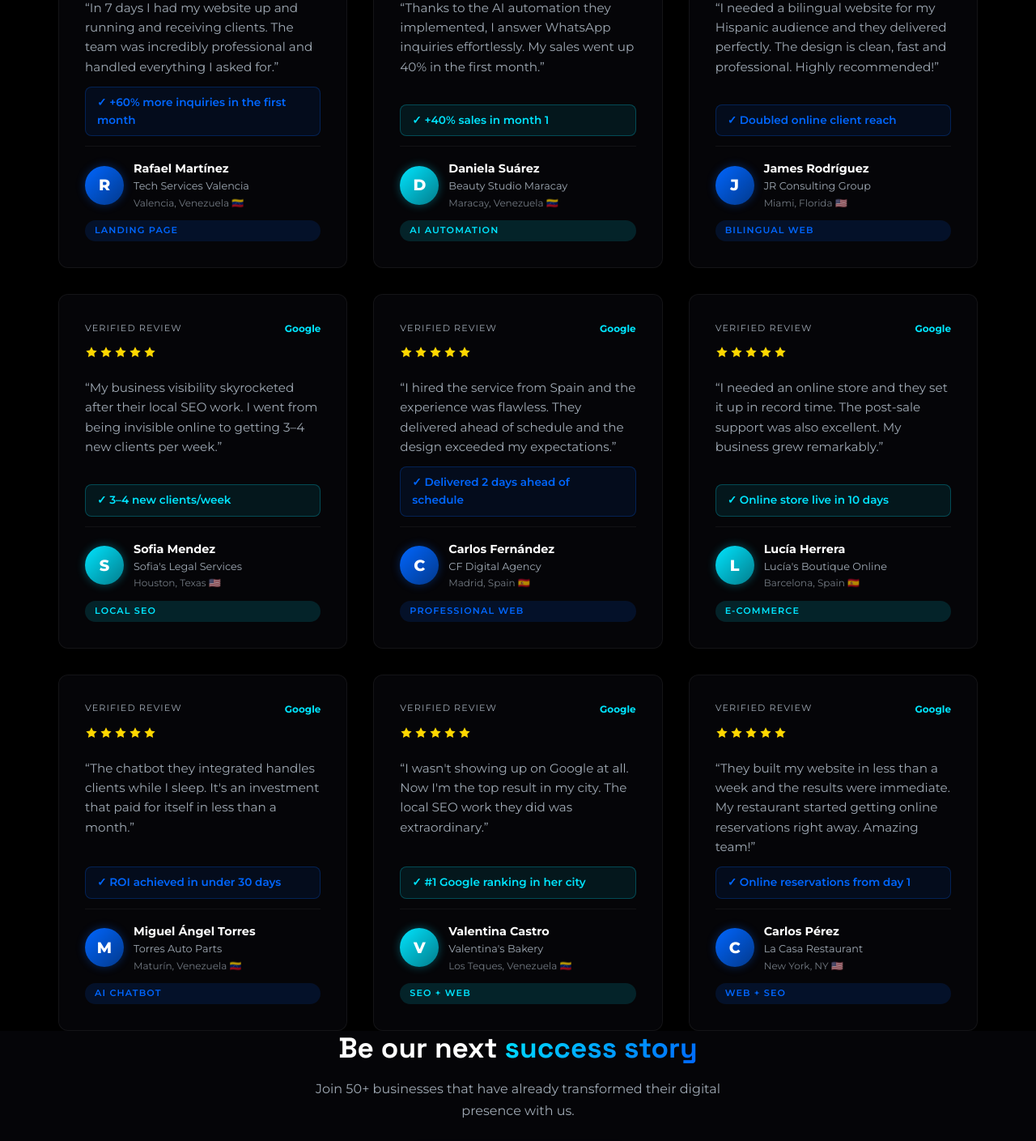
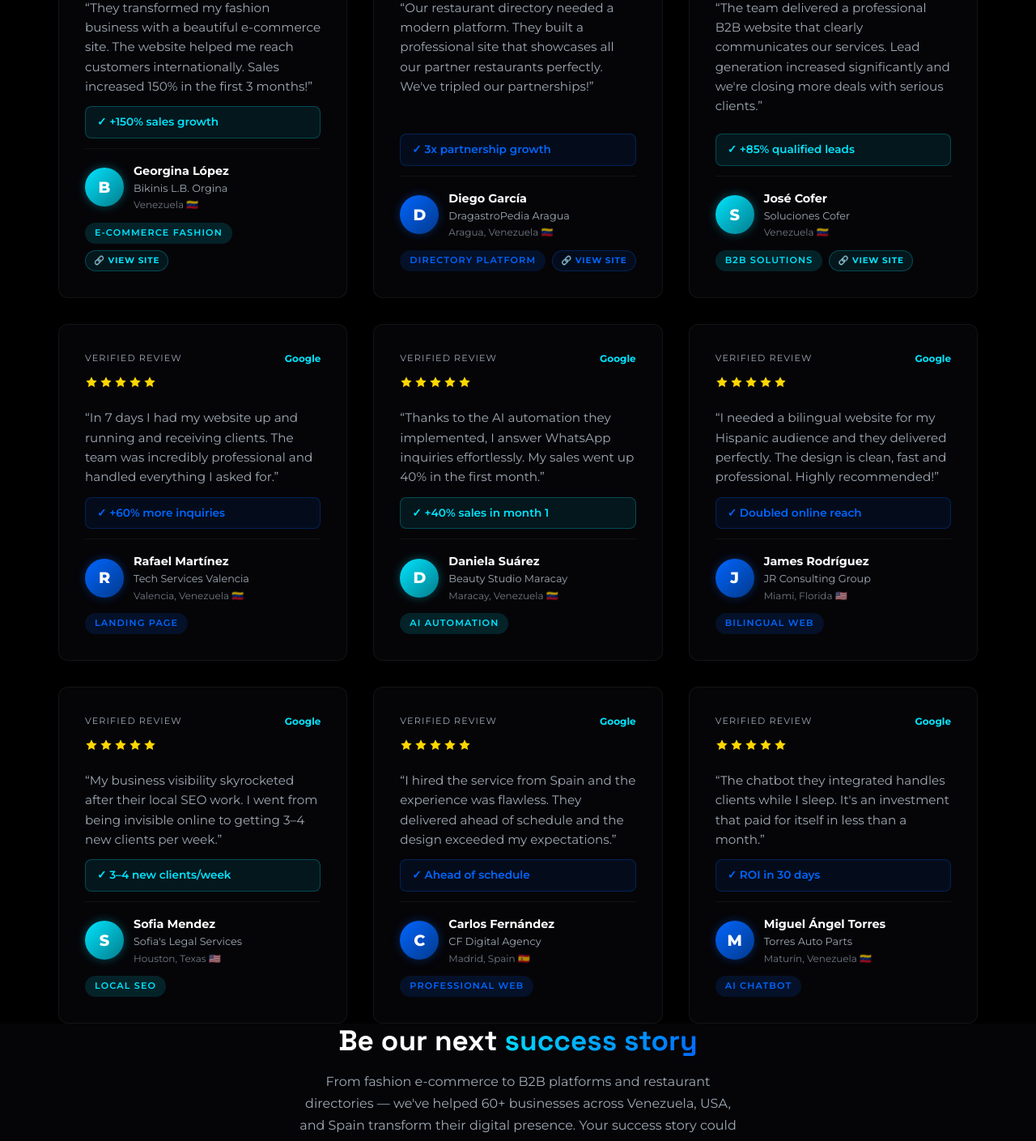
Before and after one commit to rafagax/proyecto-web, a React (Vite) app: page /our-clients in a window 1280 px wide. Shown: the part 960-2369 px from the top of the page at 81% size. Built offline with nearby package versions, Linux system fonts and the light colour scheme.

Commit message:
clientes pag construidas claude

```diff
--- a/src/pages/OurClients.jsx
+++ b/src/pages/OurClients.jsx
@@ -3,6 +3,42 @@ import { Link } from 'react-router-dom';
 import { updateMetaTags } from '../utils/seo';
 
 const clients = [
+  {
+    name: "Georgina López",
+    business: "Bikinis L.B. Orgina",
+    location: "Venezuela 🇻🇪",
+    quote: "They transformed my fashion business with a beautiful e-commerce site. The website helped me reach customers internationally. Sales increased 150% in the first 3 months!",
+    initial: "B",
+    service: "E-Commerce Fashion",
+    result: "+150% sales growth",
+    color: "#00e5ff",
+    website: "https://bikinislborgina.vercel.app/",
+    websiteLabel: "View Site"
+  },
+  {
+    name: "Diego García",
+    business: "DragastroPedia Aragua",
+    location: "Aragua, Venezuela 🇻🇪",
+    quote: "Our restaurant directory needed a modern platform. They built a professional site that showcases all our partner restaurants perfectly. We've tripled our partnerships!",
+    initial: "D",
+    service: "Directory Platform",
+    result: "3x partnership growth",
+    color: "#0066ff",
+    website: "https://dragastropedia-aragua.com/",
+    websiteLabel: "View Site"
+  },
+  {
+    name: "José Cofer",
+    business: "Soluciones Cofer",
+    location: "Venezuela 🇻🇪",
+    quote: "The team delivered a professional B2B website that clearly communicates our services. Lead generation increased significantly and we're closing more deals with serious clients.",
+    initial: "S",
+    service: "B2B Solutions",
+    result: "+85% qualified leads",
+    color: "#00e5ff",
+    website: "https://solucionescofer.com/",
+    websiteLabel: "View Site"
+  },
   {
     name: "Rafael Martínez",
     business: "Tech Services Valencia",
@@ -10,7 +46,7 @@ const clients = [
     quote: "In 7 days I had my website up and running and receiving clients. The team was incredibly professional and handled everything I asked for.",
     initial: "R",
     service: "Landing Page",
-    result: "+60% more inquiries in the first month",
+    result: "+60% more inquiries",
     color: "#0066ff",
   },
   {
@@ -30,7 +66,7 @@ const clients = [
     quote: "I needed a bilingual website for my Hispanic audience and they delivered perfectly. The design is clean, fast and professional. Highly recommended!",
     initial: "J",
     service: "Bilingual Web",
-    result: "Doubled online client reach",
+    result: "Doubled online reach",
     color: "#0066ff",
   },
   {
@@ -50,18 +86,8 @@ const clients = [
     quote: "I hired the service from Spain and the experience was flawless. They delivered ahead of schedule and the design exceeded my expectations.",
     initial: "C",
     service: "Professional Web",
-    result: "Delivered 2 days ahead of schedule",
+    result: "Ahead of schedule",
     color: "#0066ff",
-  },
-  {
-    name: "Lucía Herrera",
-    business: "Lucía's Boutique Online",
-    location: "Barcelona, Spain 🇪🇸",
-    quote: "I needed an online store and they set it up in record time. The post-sale support was also excellent. My business grew remarkably.",
-    initial: "L",
-    service: "E-Commerce",
-    result: "Online store live in 10 days",
-    color: "#00e5ff",
   },
   {
     name: "Miguel Ángel Torres",
@@ -70,27 +96,7 @@ const clients = [
     quote: "The chatbot they integrated handles clients while I sleep. It's an investment that paid for itself in less than a month.",
     initial: "M",
     service: "AI Chatbot",
-    result: "ROI achieved in under 30 days",
-    color: "#0066ff",
-  },
-  {
-    name: "Valentina Castro",
-    business: "Valentina's Bakery",
-    location: "Los Teques, Venezuela 🇻🇪",
-    quote: "I wasn't showing up on Google at all. Now I'm the top result in my city. The local SEO work they did was extraordinary.",
-    initial: "V",
-    service: "SEO + Web",
-    result: "#1 Google ranking in her city",
-    color: "#00e5ff",
-  },
-  {
-    name: "Carlos Pérez",
-    business: "La Casa Restaurant",
-    location: "New York, NY 🇺🇸",
-    quote: "They built my website in less than a week and the results were immediate. My restaurant started getting online reservations right away. Amazing team!",
-    initial: "C",
-    service: "Web + SEO",
-    result: "Online reservations from day 1",
+    result: "ROI in 30 days",
     color: "#0066ff",
   },
 ];
@@ -230,7 +236,7 @@ const OurClients = () => {
           }}>
             {[
               { value: '4.9/5', label: 'Google Rating' },
-              { value: '50+',   label: 'Happy Clients' },
+              { value: '60+',   label: 'Happy Clients' },
               { value: '3',     label: 'Countries Served' },
               { value: '100%',  label: 'Satisfaction Rate' },
             ].map((stat, i) => (
@@ -292,6 +298,7 @@ const OurClients = () => {
                   </div>
                 </div>
 
+                <div style={{ display: 'flex', gap: '0.5rem', alignItems: 'center', flexWrap: 'wrap' }}>
                   <span style={{
                     display: 'inline-block', padding: '4px 12px', borderRadius: '20px',
                     background: `${client.color}22`, color: client.color,
@@ -299,6 +306,40 @@ const OurClients = () => {
                   }}>
                     {client.service}
                   </span>
+                  {client.website && (
+                    <a
+                      href={client.website}
+                      target="_blank"
+                      rel="noopener noreferrer"
+                      style={{
+                        display: 'inline-flex',
+                        alignItems: 'center',
+                        gap: '4px',
+                        padding: '4px 10px',
+                        borderRadius: '16px',
+                        background: `${client.color}15`,
+                        color: client.color,
+                        fontSize: '0.65rem',
+                        fontWeight: '700',
+                        textTransform: 'uppercase',
+                        letterSpacing: '0.08em',
+                        border: `1px solid ${client.color}40`,
+                        transition: 'all 0.3s ease',
+                        textDecoration: 'none',
+                      }}
+                      onMouseEnter={(e) => {
+                        e.target.style.background = `${client.color}25`;
+                        e.target.style.borderColor = `${client.color}80`;
+                      }}
+                      onMouseLeave={(e) => {
+                        e.target.style.background = `${client.color}15`;
+                        e.target.style.borderColor = `${client.color}40`;
+                      }}
+                    >
+                      🔗 {client.websiteLabel || 'Visit'}
+                    </a>
+                  )}
+                </div>
               </div>
             ))}
           </div>
@@ -311,11 +352,11 @@ const OurClients = () => {
           <h2 style={{ fontSize: '2.2rem', marginBottom: '1rem' }}>
             Be our next <span className="text-gradient">success story</span>
           </h2>
-          <p style={{ color: 'var(--text-secondary)', maxWidth: '500px', margin: '0 auto 2.5rem', lineHeight: '1.7' }}>
-            Join 50+ businesses that have already transformed their digital presence with us.
+          <p style={{ color: 'var(--text-secondary)', maxWidth: '550px', margin: '0 auto 2.5rem', lineHeight: '1.7' }}>
+            From fashion e-commerce to B2B platforms and restaurant directories — we've helped 60+ businesses across Venezuela, USA, and Spain transform their digital presence. Your success story could be next!
           </p>
           <Link to="/contact" className="btn btn-primary" style={{ padding: '16px 40px', fontSize: '1.1rem' }}>
-            Get Your Free Audit
+            Schedule Free Consultation
           </Link>
         </div>
       </section>
```
Lines whose indentation alone changed are shown as unchanged.
